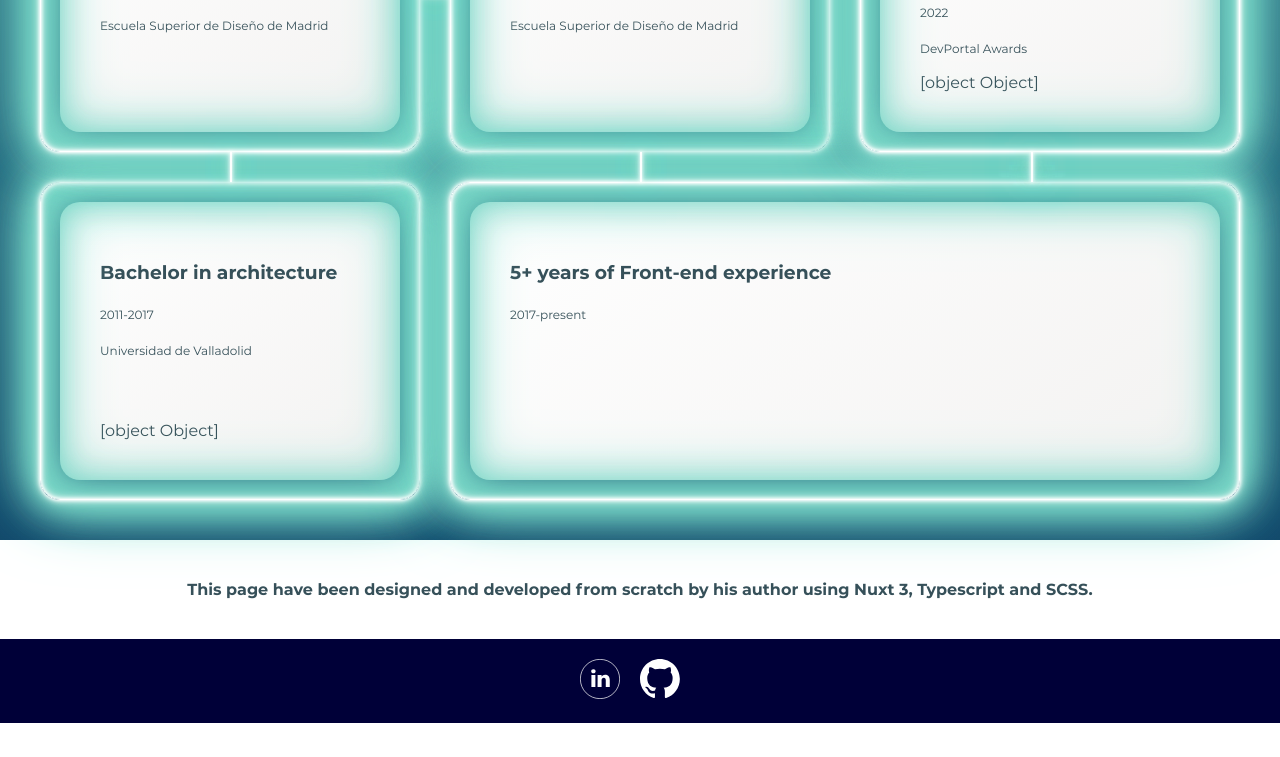
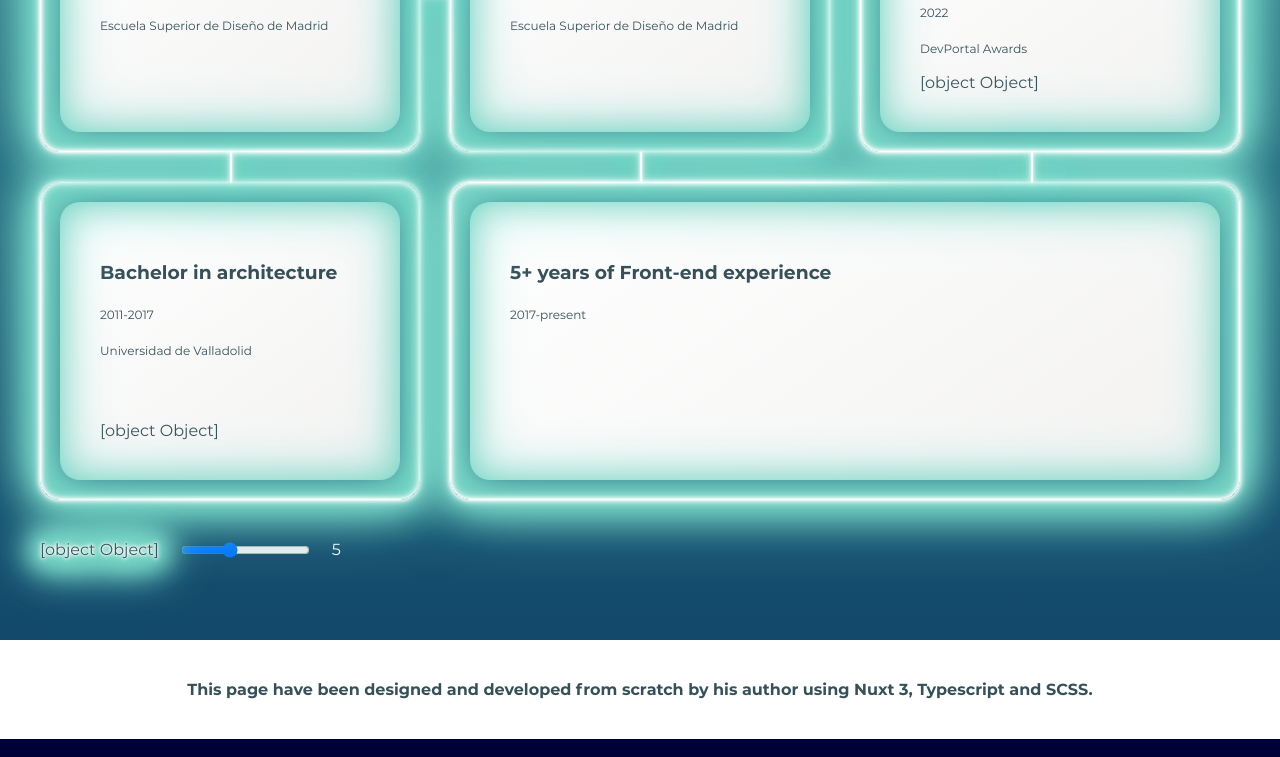
Before and after one commit to PedroOndh/pedroondh.github.io, a Nuxt app: page / in a window 1280 px wide. Shown: the part 2229-2986 px from the top of the page. Before the commit the page ends 2952 px from the top, so only its background shows below. Built offline with nearby package versions, Linux system fonts and the light colour scheme.

Commit message:
feat(studies): adding neon power range

```diff
--- a/components/Studies.vue
+++ b/components/Studies.vue
@@ -1,5 +1,5 @@
 <template>
-  <section class="cv-studies cv-section" id="studies">
+  <section class="cv-studies cv-section" id="studies" :style="`--power: ${broken ? 0 : power}px;`">
     <h2 class="cv-studies__title">Studies & achievements</h2>
     <div class="cv-studies__wrapper">
       <div class="cv-studies__section cv-studies__section--first">
@@ -10,7 +10,7 @@
           <p class="cv-studies__section-info">2011-2017</p>
           <p class="cv-studies__section-info">Universidad de Valladolid</p>
         </div>
-        <House class="cv-studies__section-image" />
+        <House class="cv-studies__section-image cv-studies__section-image--house" />
       </div>
       <div class="cv-studies__section cv-studies__section--second">
         <div class="cv-studies__section-text">
@@ -67,14 +67,40 @@
           <p class="cv-studies__section-info">2022</p>
           <p class="cv-studies__section-info">DevPortal Awards</p>
         </div>
-        <Trophy class="cv-studies__section-image" />
+        <Trophy class="cv-studies__section-image cv-studies__section-image--trophy" />
       </div>
+    </div>
+    <div class="cv-studies__volume-wrapper">
+      <label class="cv-studies__volume-label" for="volume"><Lightning /></label>
+      <input
+        class="cv-studies__volume-range"
+        type="range"
+        id="power"
+        name="power"
+        v-model="power"
+        min="1"
+        max="12"
+      />
+      <span class="cv-studies__volume-measure">
+        {{ broken ? 'Broken' : power }}
+      </span>
     </div>
   </section>
 </template>
 <script setup lang="ts">
+  import { watch } from 'vue';
+  import Lightning from '../assets/icons/lightning.svg?component';
   import House from '../assets/icons/house.svg?component';
   import Trophy from '../assets/icons/trophy.svg?component';
+
+  const power = ref(5);
+  const broken = ref(false);
+
+  watch(power, () => {
+    if (power.value == 12) {
+      broken.value = true;
+    }
+  });
 </script>
 <style lang="scss" scoped>
   .cv-studies {
@@ -86,11 +112,16 @@
         11%,
         13%,
         100% {
-          box-shadow: 0 0 3px $white, 0 0 5px $white, 0 0 10px $white, 0 0 21px $light-blue,
-            0 0 41px $light-blue, 0 0 46px $light-blue, 0 0 51px $light-blue, 0 0 75px $light-blue,
-            inset 0 0 3px $white, inset 0 0 5px $white, inset 0 0 10px $white,
-            inset 0 0 21px $light-blue, inset 0 0 41px $light-blue, inset 0 0 46px $light-blue,
-            inset 0 0 51px $light-blue, inset 0 0 75px $light-blue;
+          box-shadow: 0 0 calc(var(--power) * 0.5) $white, 0 0 var(--power) $white,
+            0 0 calc(var(--power) * 2) $white, 0 0 calc(var(--power) * 4) $light-blue,
+            0 0 calc(var(--power) * 8) $light-blue, 0 0 calc(var(--power) * 9) $light-blue,
+            0 0 calc(var(--power) * 10) $light-blue, 0 0 calc(var(--power) * 15) $light-blue,
+            inset 0 0 calc(var(--power) * 0.5) $white, inset 0 0 var(--power) $white,
+            inset 0 0 calc(var(--power) * 2) $white, inset 0 0 calc(var(--power) * 4) $light-blue,
+            inset 0 0 calc(var(--power) * 8) $light-blue,
+            inset 0 0 calc(var(--power) * 9) $light-blue,
+            inset 0 0 calc(var(--power) * 10) $light-blue,
+            inset 0 0 calc(var(--power) * 15) $light-blue;
         }
         10%,
         12% {
@@ -101,6 +132,15 @@
       animation-duration: 8s;
       animation-delay: #{random($randomSeed) * -1s};
       animation-iteration-count: infinite;
+    }
+    @mixin neonSvg($color: $light-blue) {
+      filter: drop-shadow(0 0 calc(var(--power) * 0.125) $white)
+        drop-shadow(0 0 calc(var(--power) * 0.25) $white)
+        drop-shadow(0 0 calc(var(--power) * 0.5) $white) drop-shadow(0 0 var(--power) $color)
+        drop-shadow(0 0 calc(var(--power) * 2) $color)
+        drop-shadow(0 0 calc(var(--power) * 2.25) $color)
+        drop-shadow(0 0 calc(var(--power) * 2.5) $color)
+        drop-shadow(0 0 calc(var(--power) * 3.5) $color);
     }
     background: linear-gradient(0deg, $dark-blue 0%, $blue 100%);
     padding-top: rem(40px);
@@ -205,9 +245,28 @@
       width: rem(100px);
       height: rem(100px);
       margin-top: rem(20px);
-      path {
-        @include neonAnimation(2);
+      &--house {
+        @include neonSvg(red);
       }
+      &--trophy {
+        @include neonSvg(green);
+      }
+    }
+    &__volume-wrapper {
+      display: flex;
+      align-items: center;
+      padding: rem(40px) 0;
+      width: 100%;
+    }
+    &__volume-range {
+    }
+    &__volume-label {
+      margin-right: rem(20px);
+      @include neonSvg();
+    }
+    &__volume-measure {
+      margin-left: rem(20px);
+      color: $white;
     }
     @media screen and (max-width: $breakpoint__tablet--max) {
       &__wrapper {
```
Also changed, not shown: assets/icons/lightning.svg (added).
